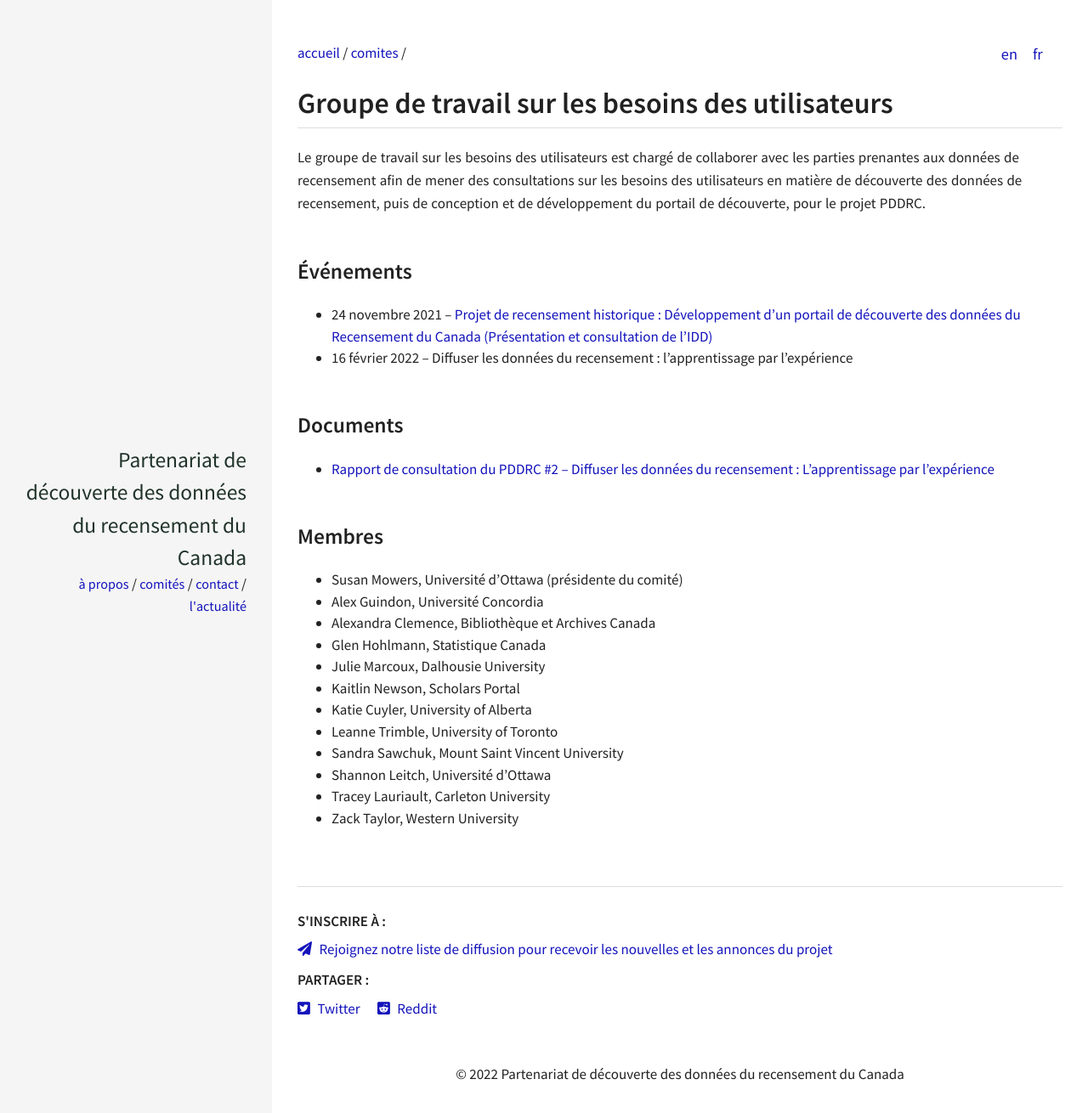
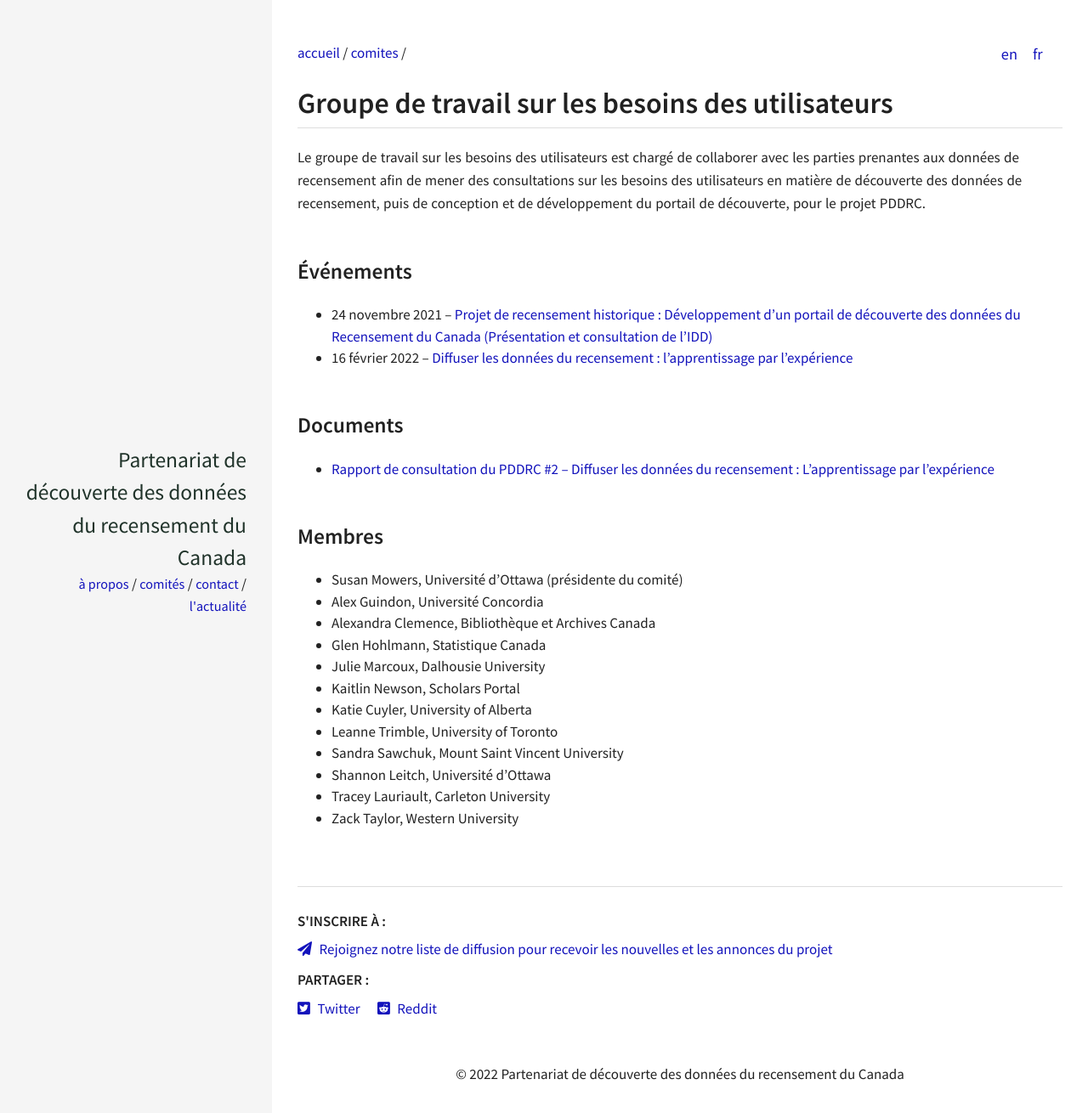
Before and after one commit to census-recensement/census-recensement.github.io, a Jekyll site: the page built from fr/comites/utilisateurs.md, in a window 1280 px wide. Shown: the top 1310 px of the page at 85% size. Built offline with Jekyll 4.4.1, drawn with Linux system fonts in a browser that asks for light colours; part of the change alters nothing that is shown.

```diff
--- a/fr/comites/utilisateurs.md
+++ b/fr/comites/utilisateurs.md
@@ -10,7 +10,7 @@ Le groupe de travail sur les besoins des utilisateurs est chargé de collaborer
 ### Événements
 
 - 24 novembre 2021 – [Projet de recensement historique : Développement d'un portail de découverte des données du Recensement du Canada (Présentation et consultation de l’IDD)](https://dli-training.github.io/2021/fr/1-historical/)
-- 16 février 2022 -- Diffuser les données du recensement : l'apprentissage par l’expérience
+- 16 février 2022 -- [Diffuser les données du recensement : l'apprentissage par l’expérience]({% link fr/comites/utilisateurs/diffuser-les-donnees.md %})
 
 ### Documents
 
```
